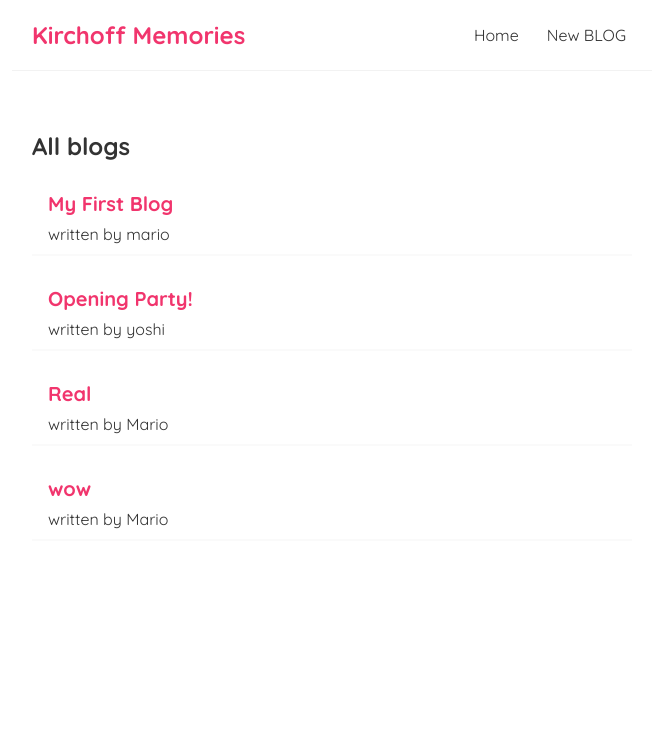
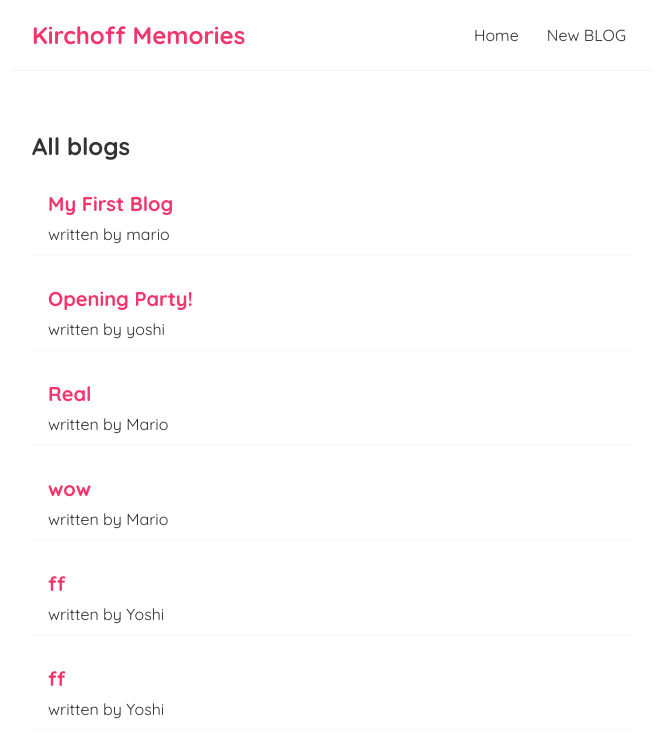
Before and after one commit to roycas99/React-Tutorial, a React (Create React App) app: page / in a window 1280 px wide. Shown: the top 756 px of the page, without its empty margins (308-965 px from the left). Built offline with nearby package versions, Linux system fonts and the light colour scheme; data requests are answered from the project's data file.

Commit message:
Redirect pages #30

```diff
--- a/data/db.json
+++ b/data/db.json
@@ -23,6 +23,18 @@
       "body": "ddff",
       "author": "Mario",
       "id": 4
+    },
+    {
+      "title": "ff",
+      "body": "ff",
+      "author": "Yoshi",
+      "id": 5
+    },
+    {
+      "title": "ff",
+      "body": "ff",
+      "author": "Yoshi",
+      "id": 6
     }
   ]
 }
--- a/src/Create.js
+++ b/src/Create.js
@@ -1,10 +1,13 @@
 import { useState } from "react";
+import { useNavigate } from "react-router-dom";
 
 const Create = () => {
   const [title, setTitle] = useState("");
   const [body, setBody] = useState("");
   const [author, setAuthor] = useState("Mario");
   const [isPending,setIsPending]= useState(false);
+  // #30
+  const history = useNavigate();
 
   // 28
   const handleSubmit = (e) => {
@@ -21,6 +24,8 @@ const Create = () => {
     }).then(() => {
       console.log("new blog add");
       setIsPending(false);
+      //30
+      history("/");
     });
   };
 
```
Also changed, not shown: src/document.txt.
